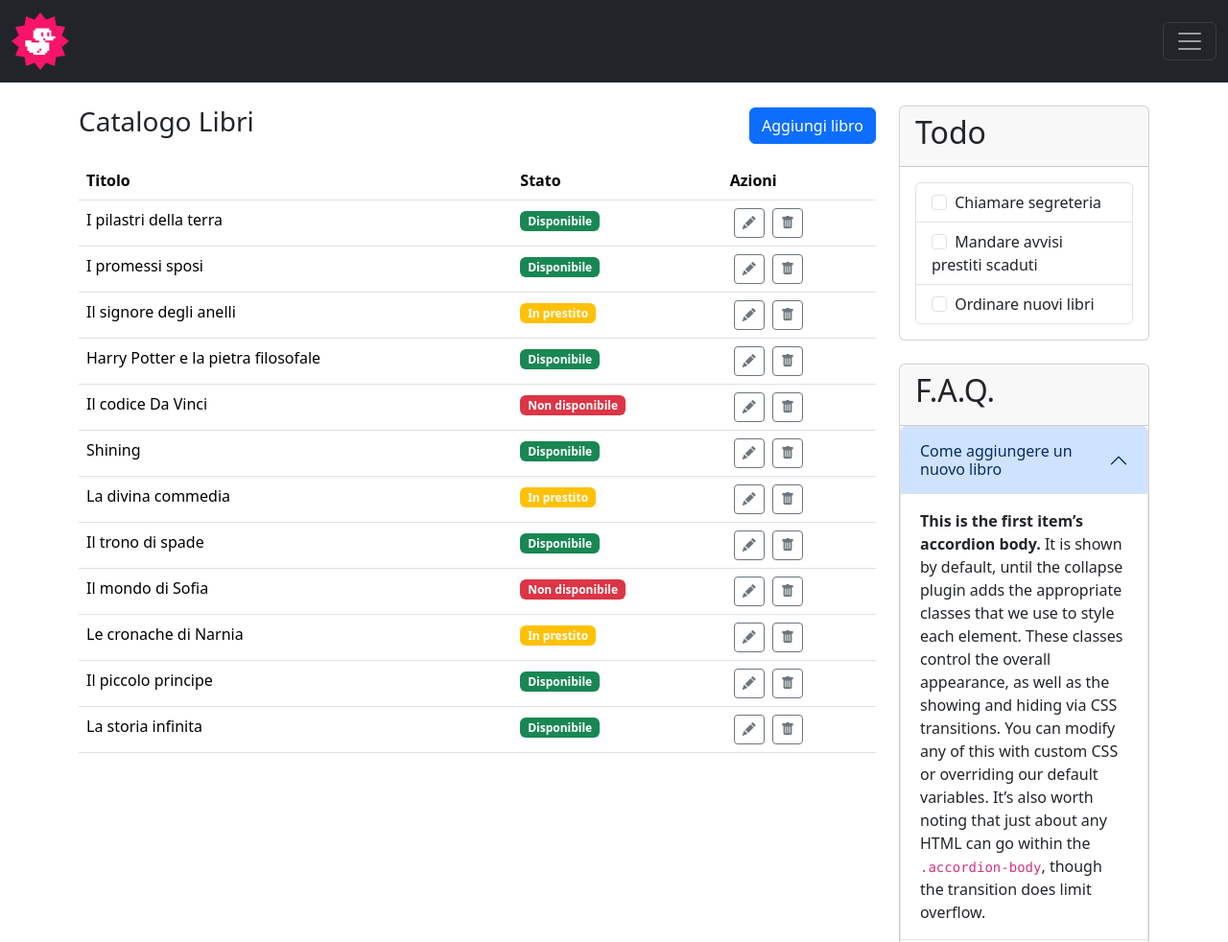
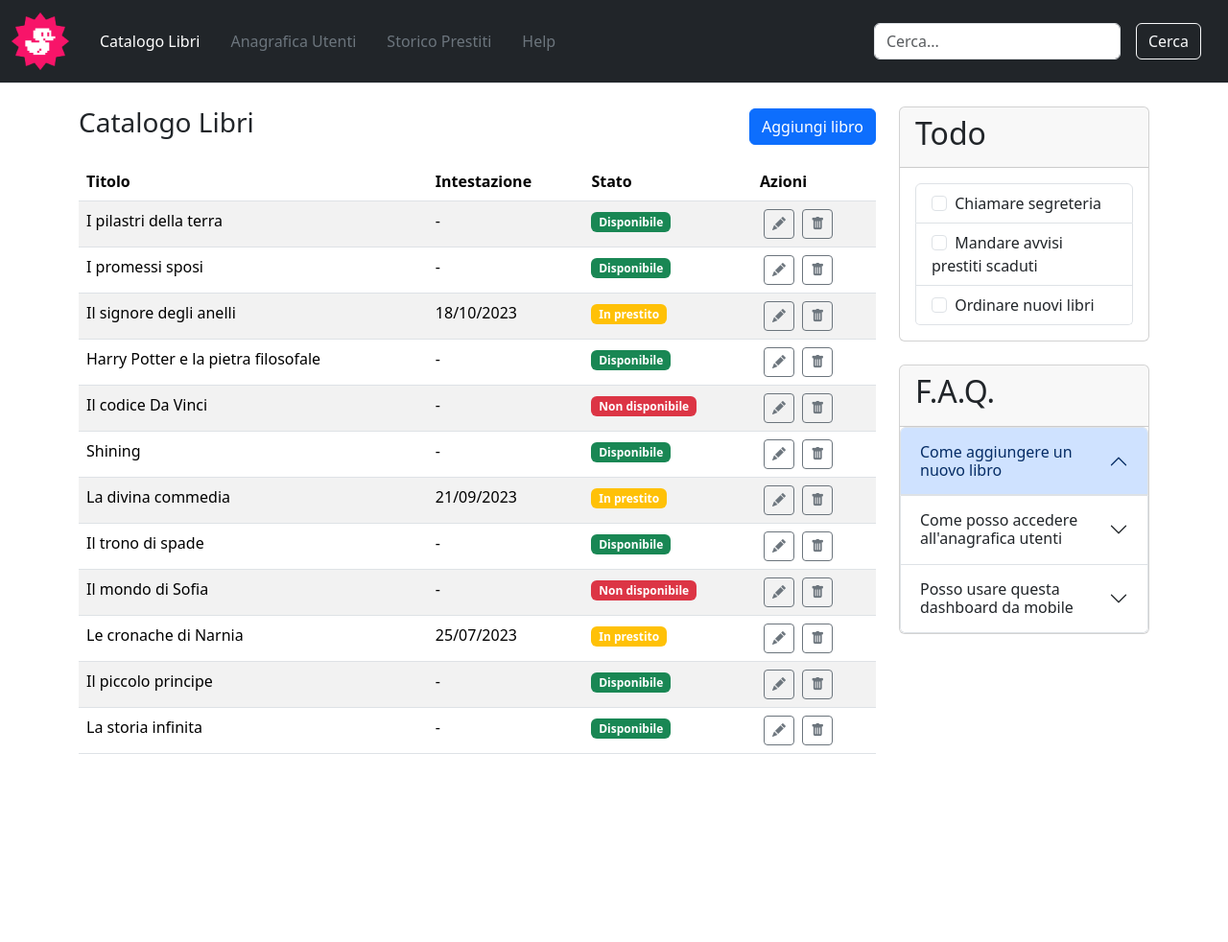
Before and after one commit to christian-matarazzo/html-css-bootstrap-dashboard, a plain HTML site: page index.html in a window 1280 px wide. Shown: the top 982 px of the page at 96% size. After the commit the page ends 826 px from the top, so only its background shows below. Drawn offline with nearby package versions, Linux system fonts and the light colour scheme.

Commit message:
add desktop responsive

```diff
--- a/index.html
+++ b/index.html
@@ -14,8 +14,8 @@
 
 
 
-
-    <nav class="navbar navbar-dark bg-dark">
+    <!-- navbar mobile -->
+    <nav class="navbar navbar-dark bg-dark d-lg-none">
         <div class="container-fluid">
 
             <!-- modify for duck logo -->
@@ -68,6 +68,41 @@
     </nav>
 
 
+
+
+    <!-- navbar desktop -->
+    <nav class="navbar navbar-expand-lg navbar-light bg-dark border-bottom d-none d-lg-flex ">
+        <div class="container-fluid">
+            <a class="navbar-brand" href="#">
+                <img src="./img/duck.png" alt="duck" style="height: 60px; width: auto;">
+            </a>
+
+            <ul class="navbar-nav me-auto mb-0 d-flex flex-row">
+                <li class="nav-item mx-2">
+                    <a class="nav-link active text-white" href="#">Catalogo Libri</a>
+                </li>
+                <li class="nav-item mx-2">
+                    <a class="nav-link text-secondary" href="#">Anagrafica Utenti</a>
+                </li>
+                <li class="nav-item mx-2">
+                    <a class="nav-link text-secondary" href="#">Storico Prestiti</a>
+                </li>
+                <li class="nav-item mx-2">
+                    <a class="nav-link text-secondary" href="#">Help</a>
+                </li>
+            </ul>
+
+            <form class="d-flex" role="search">
+                <input class="form-control" type="search" placeholder="Cerca..." aria-label="Search">
+            </form>
+            <button type="button" class="btn btn-outline-light m-3">Cerca</button>
+
+        </div>
+    </nav>
+
+
+
+
     <main>
 
         <div class="container my-4">
@@ -82,10 +117,11 @@
                     </div>
 
                     <div class="table-responsive">
-                        <table class="table table-hover">
+                        <table class="table table-hover table-striped">
                             <thead>
                                 <tr>
                                     <th scope="col">Titolo</th>
+                                    <th scope="col" class="d-none d-lg-table-cell">Intestazione</th>
                                     <th scope="col">Stato</th>
                                     <th scope="col">Azioni</th>
                                 </tr>
@@ -93,6 +129,7 @@
                             <tbody class="tbody">
                                 <tr>
                                     <td>I pilastri della terra</td>
+                                    <td class="d-none d-lg-table-cell"><span>-</span></td>
                                     <td><span class="badge text-bg-success">Disponibile</span></td>
                                     <td>
                                         <button class="btn btn-sm btn-outline-secondary mx-1"><i
@@ -103,6 +140,7 @@
                                 </tr>
                                 <tr>
                                     <td>I promessi sposi</td>
+                                    <td class="d-none d-lg-table-cell"><span>-</span></td>
                                     <td><span class="badge text-bg-success">Disponibile</span></td>
                                     <td>
                                         <button class="btn btn-sm btn-outline-secondary mx-1"><i
@@ -113,6 +151,7 @@
                                 </tr>
                                 <tr>
                                     <td>Il signore degli anelli</td>
+                                    <td class="d-none d-lg-table-cell"><span>18/10/2023</span></td>
                                     <td><span class="badge text-bg-warning text-white">In prestito</span></td>
                                     <td>
                                         <button class="btn btn-sm btn-outline-secondary mx-1"><i
@@ -123,6 +162,7 @@
                                 </tr>
                                 <tr>
                                     <td>Harry Potter e la pietra filosofale</td>
+                                    <td class="d-none d-lg-table-cell"><span>-</span></td>
                                     <td><span class="badge text-bg-success">Disponibile</span></td>
                                     <td>
                                         <button class="btn btn-sm btn-outline-secondary mx-1"><i
@@ -133,6 +173,7 @@
                                 </tr>
                                 <tr>
                                     <td>Il codice Da Vinci</td>
+                                    <td class="d-none d-lg-table-cell"><span>-</span></td>
                                     <td><span class="badge text-bg-danger text-white">Non disponibile</span></td>
                                     <td>
                                         <button class="btn btn-sm btn-outline-secondary mx-1"><i
@@ -143,6 +184,7 @@
                                 </tr>
                                 <tr>
                                     <td>Shining</td>
+                                    <td class="d-none d-lg-table-cell"><span>-</span></td>
                                     <td><span class="badge text-bg-success">Disponibile</span></td>
                                     <td>
                                         <button class="btn btn-sm btn-outline-secondary mx-1"><i
@@ -153,6 +195,7 @@
                                 </tr>
                                 <tr>
                                     <td>La divina commedia</td>
+                                    <td class="d-none d-lg-table-cell"><span>21/09/2023</span></td>
                                     <td><span class="badge text-bg-warning text-white">In prestito</span></td>
                                     <td>
                                         <button class="btn btn-sm btn-outline-secondary mx-1"><i
@@ -163,6 +206,7 @@
                                 </tr>
                                 <tr>
                                     <td>Il trono di spade</td>
+                                    <td class="d-none d-lg-table-cell"><span>-</span></td>
                                     <td><span class="badge text-bg-success">Disponibile</span></td>
                                     <td>
                                         <button class="btn btn-sm btn-outline-secondary mx-1"><i
@@ -173,6 +217,7 @@
                                 </tr>
                                 <tr>
                                     <td>Il mondo di Sofia</td>
+                                    <td class="d-none d-lg-table-cell"><span>-</span></td>
                                     <td><span class="badge text-bg-danger text-white">Non disponibile</span></td>
                                     <td>
                                         <button class="btn btn-sm btn-outline-secondary mx-1"><i
@@ -183,6 +228,7 @@
                                 </tr>
                                 <tr>
                                     <td>Le cronache di Narnia</td>
+                                    <td class="d-none d-lg-table-cell"><span>25/07/2023</span></td>
                                     <td><span class="badge text-bg-warning text-white">In prestito</span></td>
                                     <td>
                                         <button class="btn btn-sm btn-outline-secondary mx-1"><i
@@ -193,8 +239,9 @@
                                 </tr>
                                 <tr>
                                     <td>Il piccolo principe</td>
+                                    <td class="d-none d-lg-table-cell"><span>-</span></td>
                                     <td><span class="badge text-bg-success text-white">Disponibile</span></td>
-                                   <td>
+                                    <td>
                                         <button class="btn btn-sm btn-outline-secondary mx-1"><i
                                                 class="bi bi-pencil-fill"></i></button>
                                         <button class="btn btn-sm btn-outline-secondary"><i
@@ -203,6 +250,7 @@
                                 </tr>
                                 <tr>
                                     <td>La storia infinita</td>
+                                    <td class="d-none d-lg-table-cell"><span>-</span></td>
                                     <td><span class="badge text-bg-success text-white">Disponibile</span></td>
                                     <td>
                                         <button class="btn btn-sm btn-outline-secondary mx-1"><i
@@ -257,7 +305,7 @@
                                         Come aggiungere un nuovo libro
                                     </button>
                                 </h2>
-                                <div id="collapseOne" class="accordion-collapse collapse show"
+                                <div id="collapseOne" class="accordion-collapse collapse "
                                     data-bs-parent="#accordionExample">
                                     <div class="accordion-body">
                                         <strong>This is the first item’s accordion body.</strong> It is shown by
```
